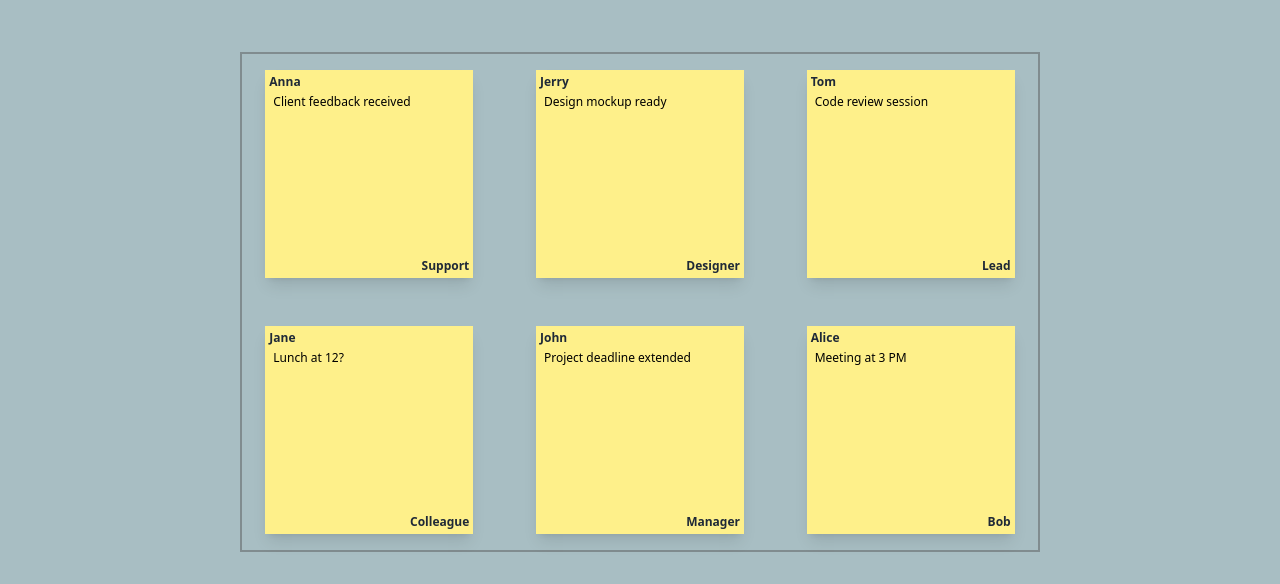
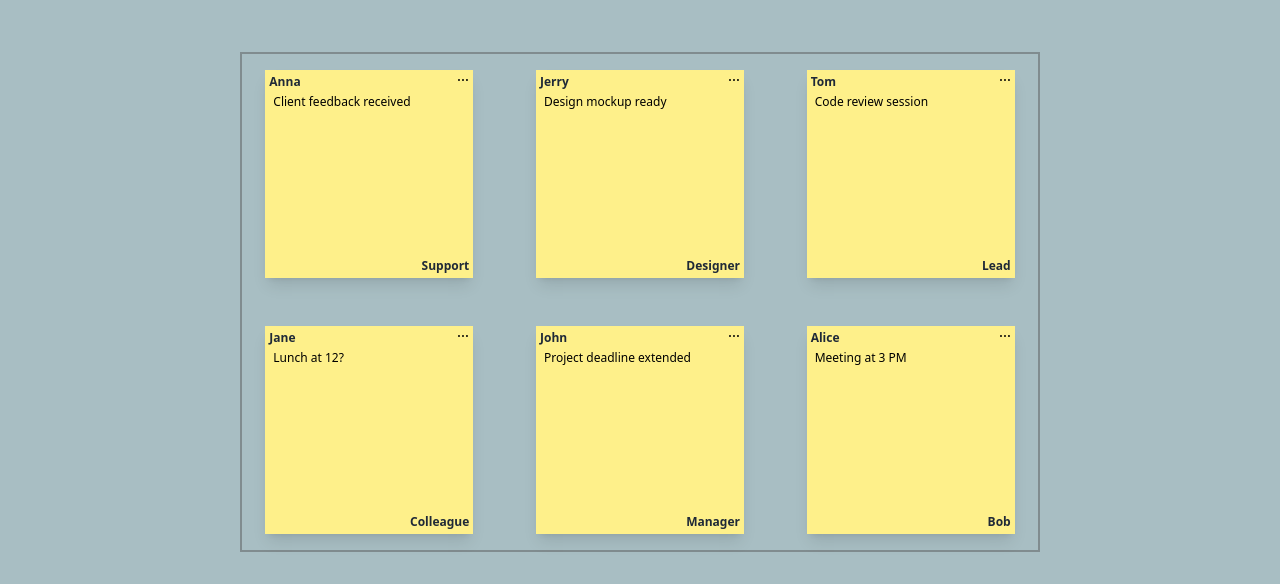
Before and after one commit to forget0224/message-board, a Next.js app: page /messageboard in a window 1280 px wide. Shown: the part 189-773 px from the top of the page. Built offline with nearby package versions, Linux system fonts and the light colour scheme.

Commit message:
feat:notes options

```diff
--- a/components/boards.js
+++ b/components/boards.js
@@ -1,7 +1,7 @@
 import React from 'react'
 import Note from './note'
 
-export default function Boards({ showAdd, notesData }) {
+export default function Boards({ showAdd, notesData, userId }) {
   return (
     <div
       className={`${showAdd ? 'h-[200px] sm:h-[400px]' : 'h-[500px]'} transition-all duration-500 lg:w-[800px] w-[350px] border-2 border-[#808c8f] `}
@@ -15,7 +15,9 @@ export default function Boards({ showAdd, notesData }) {
             to={note.to}
             content={note.content}
             from={note.from}
+            fromId={note.userId}
             showAdd={showAdd}
+            userId={userId}
           />
         ))}
       </div>
--- a/components/input.js
+++ b/components/input.js
@@ -1,6 +1,6 @@
 import React from 'react'
 
-const Input = ({ maxLength, placeholder, value, onChange }) => {
+const Input = ({ maxLength, placeholder, value, onChange, disabled }) => {
   const handleChange = (e) => {
     if (e.target.value.length <= maxLength) {
       onChange(e.target.value)
@@ -11,6 +11,7 @@ const Input = ({ maxLength, placeholder, value, onChange }) => {
       type="text"
       value={value}
       onChange={handleChange}
+      disabled={disabled}
       className={`border p-2 rounded-sm w-full  h-8 sm:h-10 bg-[#808c8f] border-[#808c8f] text-white`}
       placeholder={placeholder}
     />
--- a/components/note.js
+++ b/components/note.js
@@ -1,12 +1,31 @@
-import React from 'react'
+import React, { useState } from 'react'
+import { GoKebabHorizontal, GoTrash, GoReply, GoPencil } from 'react-icons/go'
 
-export default function Note({ to, from, content, showAdd }) {
+export default function Note({
+  to,
+  from,
+  fromId,
+  content,
+  showAdd,
+  userId,
+  noteId,
+  handleDelete,
+}) {
+  const [showOptions, setShowOptions] = useState(false)
+
+  const handleToggleOptions = () => {
+    setShowOptions(!showOptions)
+  }
   return (
     <div
-      className={`${showAdd ? 'w-20 h-20 sm:w-40 sm:h-40 ' : 'w-32 h-32  sm:w-52 sm:h-52'} bg-yellow-200 shadow-lg p-1  flex flex-col justify-between text-xs`}
+      className={`${showAdd ? 'w-20 h-20 sm:w-40 sm:h-40 ' : 'w-32 h-32  sm:w-52 sm:h-52'} bg-yellow-200 shadow-lg p-1 relative  flex flex-col justify-between text-xs`}
     >
       <div className="flex justify-between w-full">
         <p className="text-gray-800 font-bold">{to}</p>
+        <GoKebabHorizontal
+          className="cursor-pointer"
+          onClick={handleToggleOptions}
+        />
       </div>
       <p
         className={`w-full flex-grow  p-1 rounded resize-none border-none focus:outline-none  ${showAdd ? 'truncate' : 'break-words'} `}
@@ -16,6 +35,32 @@ export default function Note({ to, from, content, showAdd }) {
       <div className="flex justify-between w-full">
         <p className="text-gray-800 font-bold text-right ml-auto">{from}</p>
       </div>
+      {showOptions && (
+        <div className="absolute right-0 bg-white shadow-md rounded-md  mt-3 z-10">
+          {fromId === userId && (
+            <>
+              <button
+                // onClick={handleEdit}
+                className="flex justify-between items-center w-full px-4 py-2 text-xs sm:text-sm text-gray-700 hover:bg-gray-100"
+              >
+                修改 <GoPencil className="ml-2" />
+              </button>
+              <button
+                onClick={() => handleDelete(noteId)}
+                className="flex justify-between items-center w-full px-4 py-2 text-xs sm:text-sm text-gray-700 hover:bg-gray-100"
+              >
+                刪除 <GoTrash className="ml-2" />
+              </button>
+            </>
+          )}
+          <button
+            // onClick={handleReply}
+            className="flex justify-between items-center w-full px-4 py-2 text-xs sm:text-sm text-gray-700"
+          >
+            回覆 <GoReply className="ml-2" />
+          </button>
+        </div>
+      )}
     </div>
   )
 }
--- a/components/typearea.js
+++ b/components/typearea.js
@@ -4,6 +4,7 @@ import Textarea from './textarea'
 export default function Typearea({
   username,
   setUsername,
+  hasUsername,
   to,
   setTo,
   message,
@@ -19,6 +20,7 @@ export default function Typearea({
               placeholder={`username`}
               value={username}
               onChange={setUsername}
+              disabled={hasUsername}
             />
             <Input
               maxLength={20}
--- a/package.json
+++ b/package.json
@@ -12,7 +12,8 @@
     "next": "14.2.5",
     "react": "^18",
     "react-dom": "^18",
-    "react-icons": "^5.2.1"
+    "react-icons": "^5.2.1",
+    "uuid": "^10.0.0"
   },
   "devDependencies": {
     "eslint": "^8.57.0",
--- a/pages/api/notes.js
+++ b/pages/api/notes.js
@@ -1,10 +1,58 @@
 let notesData = [
-  { id: 1, to: 'Alice', content: 'Meeting at 3 PM', from: 'Bob' },
-  { id: 2, to: 'John', content: 'Project deadline extended', from: 'Manager' },
-  { id: 3, to: 'Jane', content: 'Lunch at 12?', from: 'Colleague' },
-  { id: 4, to: 'Tom', content: 'Code review session', from: 'Lead' },
-  { id: 5, to: 'Jerry', content: 'Design mockup ready', from: 'Designer' },
-  { id: 6, to: 'Anna', content: 'Client feedback received', from: 'Support' },
+  {
+    id: 1,
+    userId: 'user-1',
+    to: 'Alice',
+    content: 'Meeting at 3 PM',
+    from: 'Bob',
+    timestamp: '2024/08/02 10:00',
+    replies: [],
+  },
+  {
+    id: 2,
+    userId: 'user-2',
+    to: 'John',
+    content: 'Project deadline extended',
+    from: 'Manager',
+    timestamp: '2024/08/02 10:10',
+    replies: [],
+  },
+  {
+    id: 3,
+    userId: 'user-3',
+    to: 'Jane',
+    content: 'Lunch at 12?',
+    from: 'Colleague',
+    timestamp: '2024/08/02 10:20',
+    replies: [],
+  },
+  {
+    id: 4,
+    userId: 'user-4',
+    to: 'Tom',
+    content: 'Code review session',
+    from: 'Lead',
+    timestamp: '2024/08/02 10:30',
+    replies: [],
+  },
+  {
+    id: 5,
+    userId: 'user-5',
+    to: 'Jerry',
+    content: 'Design mockup ready',
+    from: 'Designer',
+    timestamp: '2024/08/02 10:40',
+    replies: [],
+  },
+  {
+    id: 6,
+    userId: 'user-6',
+    to: 'Anna',
+    content: 'Client feedback received',
+    from: 'Support',
+    timestamp: '2024/08/02 10:50',
+    replies: [],
+  },
 ]
 
 export default function handler(req, res) {
@@ -19,9 +67,28 @@ export default function handler(req, res) {
     case 'POST': {
       const newNote = req.body
       newNote.id = notesData.length + 1
+      newNote.timestamp = new Date()
+        .toISOString()
+        .slice(0, 16)
+        .replace('T', ' ')
+      newNote.replies = []
       notesData.push(newNote)
       console.log('New note added:', newNote)
       res.status(201).json(newNote)
+      break
+    }
+    case 'DELETE': {
+      const { id, userId } = req.body
+      const noteIndex = notesData.findIndex(
+        (note) => note.id === id && note.userId === userId,
+      )
+      if (noteIndex !== -1) {
+        notesData.splice(noteIndex, 1)
+        console.log(`Note with ID ${id} deleted`)
+        res.status(200).json({ message: `Note with ID ${id} deleted` })
+      } else {
+        res.status(404).json({ error: 'Note not found or unauthorized' })
+      }
       break
     }
     default:
--- a/pages/messageboard/index.js
+++ b/pages/messageboard/index.js
@@ -4,13 +4,24 @@ import Pagination from '@/components/pagination'
 import Boards from '@/components/boards'
 import Header from '@/components/header'
 import FormButton from '@/components/formButton'
+import { v4 as uuidv4 } from 'uuid'
+const getUserId = () => {
+  let userId = localStorage.getItem('userId')
+  if (!userId) {
+    userId = uuidv4()
+    localStorage.setItem('userId', userId)
+  }
+  return userId
+}
 export default function Home() {
   const [currentPage, setCurrentPage] = useState(1)
   const [showAdd, setShowAdd] = useState(false)
+  const [hasUsername, setHasUsername] = useState(false)
   const [username, setUsername] = useState('')
   const [to, setTo] = useState('')
   const [message, setMessage] = useState('')
   const [notesData, setNotesData] = useState([])
+  const [userId, setUserId] = useState(null)
   const notesPerPage = 6
   const totalPages = Math.ceil(notesData.length / notesPerPage)
 
@@ -19,17 +30,23 @@ export default function Home() {
   }
 
   useEffect(() => {
+    const fetchUserId = () => {
+      const id = getUserId()
+      setUserId(id)
+    }
+
     const fetchNotes = async () => {
       const response = await fetch('/api/notes')
       const data = await response.json()
       setNotesData(data)
     }
 
+    fetchUserId()
     fetchNotes()
   }, [])
 
   const addNote = async () => {
-    const newNote = { to, content: message, from: username }
+    const newNote = { to, content: message, from: username, userId }
     const response = await fetch('/api/notes', {
       method: 'POST',
       headers: {
@@ -39,7 +56,9 @@ export default function Home() {
     })
     const data = await response.json()
     setNotesData([data, ...notesData])
-    handleReset()
+    setHasUsername(true)
+    setTo('')
+    setMessage('')
   }
   const handleReset = () => {
     setUsername('')
@@ -59,7 +78,11 @@ export default function Home() {
           className={` flex flex-col items-center justify-around  flex-grow`}
         >
           <h1 className="font-bold">Message Board</h1>
-          <Boards showAdd={showAdd} notesData={paginatedNotes} />
+          <Boards
+            showAdd={showAdd}
+            notesData={paginatedNotes}
+            userId={userId}
+          />
           {totalPages > 1 && (
             <Pagination
               currentPage={currentPage}
@@ -73,6 +96,8 @@ export default function Home() {
             <Typearea
               username={username}
               setUsername={setUsername}
+              setHasUsername={setHasUsername}
+              hasUsername={hasUsername}
               to={to}
               setTo={setTo}
               message={message}
```
Also changed, not shown: 1 other file (tests, documents, lock files or other folders).
